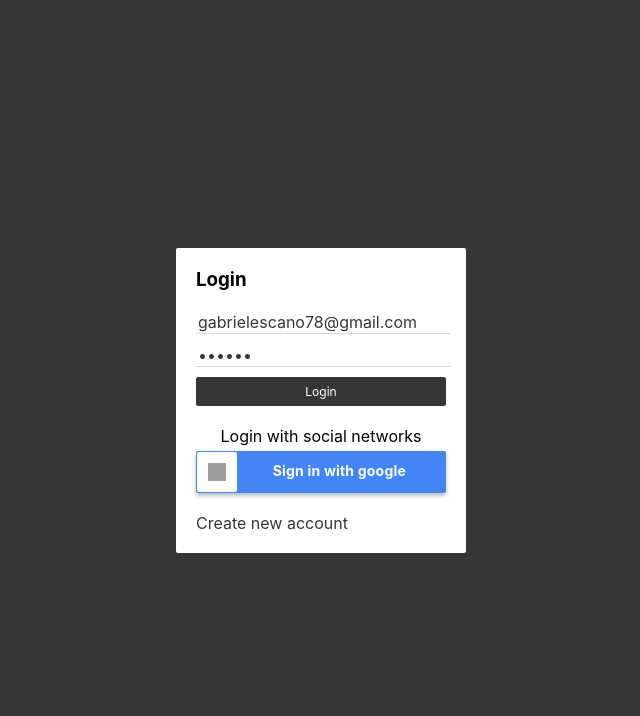
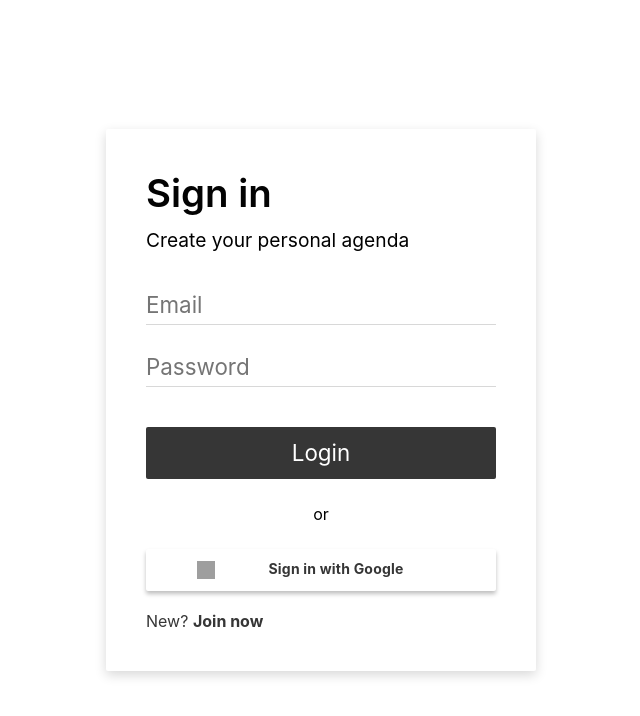
Before and after one commit to GabrieleScano/React-Redux-Sass_Agenda, a React app: page /auth/login in a window 1280 px wide. Shown: the whole page, without its empty margins (319-959 px from the left). Built offline with nearby package versions, Linux system fonts and the light colour scheme; some packages are replaced by stand-ins of ours; no server answers; grey boxes are pictures that could not be loaded.

Commit message:
style login and register forms

```diff
--- a/package.json
+++ b/package.json
@@ -3,9 +3,6 @@
   "version": "0.1.0",
   "private": true,
   "dependencies": {
-    "@emotion/react": "^11.4.1",
-    "@emotion/styled": "^11.3.0",
-    "@mui/material": "^5.0.3",
     "@testing-library/jest-dom": "^4.2.4",
     "@testing-library/react": "^9.3.2",
     "@testing-library/user-event": "^7.1.2",
--- a/public/index.html
+++ b/public/index.html
@@ -23,7 +23,7 @@
     -->
     <link rel="stylesheet" href="https://cdnjs.cloudflare.com/ajax/libs/font-awesome/5.13.0/css/all.min.css">
     <link rel="stylesheet" href="https://fonts.googleapis.com/css?family=Roboto:300,400,500,700&display=swap" />
-    <link rel="stylesheet" href="https://fonts.googleapis.com/icon?family=Material+Icons" />
+
     <link rel="stylesheet" href="https://cdnjs.cloudflare.com/ajax/libs/animate.css/4.0.0/animate.min.css" />
 
     <title>agenda App</title>
--- a/src/components/auth/LoginScreen.js
+++ b/src/components/auth/LoginScreen.js
@@ -11,8 +11,8 @@ export const LoginScreen = () => {
     const { loading } = useSelector( state => state.ui );
 
     const [ formValues, handleInputChange ] = useForm({
-        email: 'gabrielescano78@gmail.com',
-        password: '123456'
+        email: '',
+        password: ''
     });
 
     const { email, password } = formValues;
@@ -29,11 +29,11 @@ export const LoginScreen = () => {
 
     return (
         <>
-            <h3 className="auth__title">Login</h3>
-
+            <h3 className="auth__title">Sign in</h3>
+            <p className="auth__subtitle">Create your personal agenda</p>
             <form
                 onSubmit={ handleLogin }
-                className="animate__animated animate__fadeIn animate__faster"
+                className="formBox animate__animated animate__fadeIn animate__faster"
             >
 
                 <input
@@ -66,7 +66,7 @@ export const LoginScreen = () => {
 
 
                 <div className="auth__social-networks">
-                    <p>Login with social networks</p>
+                    <p className="auth__google_subtitle">or</p>
 
                     <div
                         className="google-btn"
@@ -76,16 +76,15 @@ export const LoginScreen = () => {
                             <img className="google-icon" src="https://upload.wikimedia.org/wikipedia/commons/5/53/Google_%22G%22_Logo.svg" alt="google button" />
                         </div>
                         <p className="btn-text">
-                            <b>Sign in with google</b>
+                           <b>Sign in with Google</b>
                         </p>
                     </div>
                 </div>
-
                 <Link
                     to="/auth/register"
                     className="link"
                 >
-                    Create new account
+                   New? <b>Join now</b>
                 </Link>
 
             </form>
--- a/src/components/auth/RegisterScreen.js
+++ b/src/components/auth/RegisterScreen.js
@@ -13,10 +13,10 @@ export const RegisterScreen = () => {
     const { msgError } = useSelector( state => state.ui );
 
     const [ formValues, handleInputChange ] = useForm({
-        name: 'Mia',
-        email: 'd@prova.com',
-        password: '123456',
-        password2: '123456',
+        name: '',
+        email: '',
+        password: '',
+        password2: '',
     });
 
     const { name ,email ,password ,password2 } = formValues;
@@ -49,7 +49,7 @@ export const RegisterScreen = () => {
 
     return (
         <>
-            <h3 className="auth__title">Register</h3>
+            <h3 className="auth__title">Sign up</h3>
 
             <form
                 onSubmit={ handleRegister }
@@ -109,7 +109,7 @@ export const RegisterScreen = () => {
                     type="submit"
                     className="btn btn-primary btn-block mb-5"
                 >
-                    Register
+                   Create an account
                 </button>
 
 
--- a/src/styles/base/_settings.scss
+++ b/src/styles/base/_settings.scss
@@ -6,4 +6,4 @@ $light-grey: #d8d8d8;
 
 $white: #fff;
 $google-blue: #4285f4;
-$button-active-blue: #1669f2;
+$button-active-blue: #21609b3a;
--- a/src/styles/components/_auth.scss
+++ b/src/styles/components/_auth.scss
@@ -1,7 +1,7 @@
 
 .auth__main {
     align-items: center;
-    background-color: $dark-grey;
+    background-color: $white;
     display: flex;
     justify-content: center;
     margin: 0px;
@@ -10,32 +10,49 @@
 }
 
 .auth__box-container {
-    background-color: white;
-    box-shadow: 0px 3px $dark-grey;
+    background-color: rgb(255, 255, 255);
+    // box-shadow: 0px 3px $dark-grey;
+    // -webkit-box-shadow: 0 4px 12px rgb(0 0 0 / 15%);
+    box-shadow: 0 4px 12px $light-grey;
     border-radius: 2px;
-    padding: 20px;
-    width: 250px;
+    padding: 40px;
+    width: 350px;
 }
 
 
 .auth__title {
     color: darken($color: $dark-grey, $amount: 20);
-    margin-bottom: 20px;
+    margin-bottom: 10px;
+    font-size: 2.4rem;
+    line-height: 1.25;
+    font-weight: 600;
 }
 
+.auth__subtitle {
+    font-size: 1.2rem;
+    line-height: 1.42857;
+    font-weight: 400;
+}
+
+.formBox {
+    margin-top: 24px;
+}
 .auth__input {
     color: $dark-grey;
     border: 0px;
     border-bottom: 1px solid $light-grey;
-    font-size: 16px;
-    margin-bottom: 10px;
+    font-size: 1.4rem;
+    margin-bottom: 15px;
     height: 20px;
     width: 100%;
+    font-weight: 400;
+    z-index: 1;
+    padding: 16px 0px 10px;
 
     transition: border-bottom .3s ease;
 
     &:focus {
-        border-bottom: 1px solid $primary;
+        border-bottom: 1px solid $dark-grey;
         outline: none;
     }
 }
@@ -45,7 +62,7 @@
     display: flex;
     justify-content: center;
     flex-direction: column;
-    padding-top: 20px;
+    // padding-top: 20px;
     padding-bottom: 20px;
     width: 100%;
 }
--- a/src/styles/components/_buttons.scss
+++ b/src/styles/components/_buttons.scss
@@ -5,7 +5,13 @@
     color: white;
     cursor: pointer;
     font-size: 12px;
-    padding: 7px 10px 7px 10px;
+    padding: 0 24px;
+    height: 52px;
+    line-height: 52px;
+    box-sizing: border-box;
+    display: inline-block;
+    font-size: 1.4rem;
+    margin: 25px 0 25px 0;
 
     transition: color .3s ease;
 
@@ -46,13 +52,16 @@
 .btn-block {
     width: 100%;
 }
+.auth__google_subtitle {
+    margin-bottom: 20px;
+}
 
 .google-btn {
     cursor: pointer;
     margin-top: 5px;
     width: 100%;
     height: 42px;
-    background-color: $google-blue;
+    background-color: $white;
     border-radius: 2px;
     box-shadow: 0 3px 4px 0 rgba(0, 0, 0, 0.25);
 
@@ -63,28 +72,35 @@
         margin-top: 1px;
         margin-left: 1px;
         width: 40px;
+        // height: 40px;
+        // border-radius: 2px;
+        background-color: $white;
+        border-color: rgb(221, 230, 238);
         height: 40px;
-        border-radius: 2px;
-        background-color: $white;
+        font-weight: 500;
     }
     .google-icon {
         position: absolute;
         margin-top: 11px;
-        margin-left: 11px;
+        margin-left: 50px;
         width: 18px;
         height: 18px;
     }
     .btn-text {
-        float: right;
+        // float: right;
         margin: 11px 40px 0 0;
-        color: $white;
+        margin-left: 70px;
+        color: $dark-grey;
         font-size: 14px;
         letter-spacing: 0.2px;
+        text-align: center;
     }
     &:hover {
-        box-shadow: 0 0 6px $google-blue;
+        box-shadow: 0 0 6px $button-active-blue;
     }
     &:active {
         background: $button-active-blue;
     }
+
+
 }
--- a/src/styles/components/_journal.scss
+++ b/src/styles/components/_journal.scss
@@ -2,6 +2,7 @@
 
 .agenda__main-content {
     display: flex;
+    flex-direction: column;
 }
 
 .agenda__sidebar {
@@ -12,7 +13,7 @@
     height: 100vh;
     padding-left: 10px;
     padding-right: 10px;
-    width: 450px;
+    // width: 450px;
 }
 
 .agenda__sidebar-navbar {
@@ -44,7 +45,6 @@
 .agenda__entries {
     flex: 1 1 auto;
     margin-top: 30px;
-    overflow-y: scroll;
 }
 
 .agenda__entry {
```
Also changed, not shown: 1 other file.
